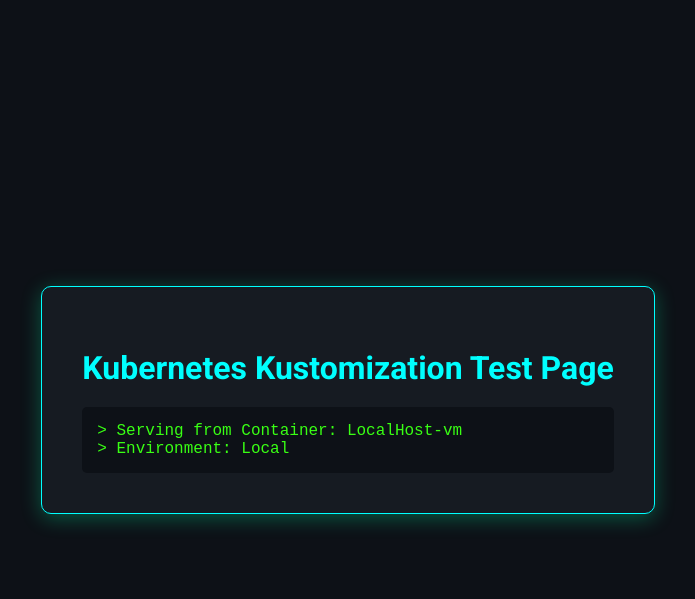
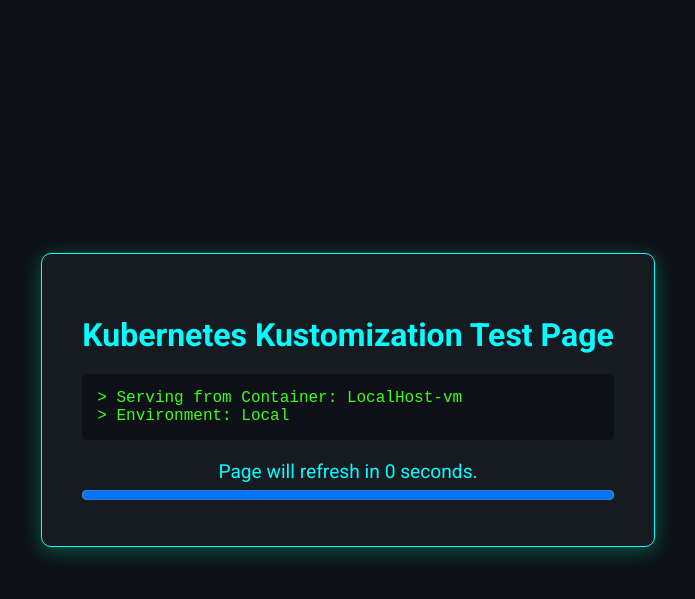
Before and after one commit to GiuffreLab/flask-app-demo, a Flask app: page / in a window 1280 px wide. Shown: the top 599 px of the page, without its empty margins (292-987 px from the left). Run offline with Flask 3, Linux system fonts and the light colour scheme.

Commit message:
Update index-1.html
Added auto refresh/progress bar

```diff
--- a/templates/index-1.html
+++ b/templates/index-1.html
@@ -1,10 +1,13 @@
 <!doctype html>
 <html lang="en">
   <head>
+    <!-- Existing meta tags -->
     <meta charset="utf-8">
     <meta name="viewport" content="width=device-width, initial-scale=1, shrink-to-fit=no">
     <title>Kubernetes Kustomization Test Page</title>
+    <!-- Existing styles and fonts -->
     <link href="https://fonts.googleapis.com/css2?family=Roboto:wght@400;700&display=swap" rel="stylesheet">
+    <!-- Your existing CSS styles -->
     <style>
       body {
         font-family: 'Roboto', sans-serif;
@@ -37,6 +40,15 @@
         text-align: left;
         font-size: 1em;
       }
+      .countdown {
+        margin-top: 20px;
+        font-size: 1.2em;
+        color: #0ff;
+      }
+      progress {
+        width: 100%;
+        height: 20px;
+      }
     </style>
   </head>
   <body>
@@ -46,6 +58,23 @@
         > Serving from Container: {{ container_hostname }}<br>
         > Environment: {{ environment }}<br>
       </div>
+      <div class="countdown">
+        Page will refresh in <span id="countdown">3</span> seconds.
+        <progress id="progressBar" value="0" max="3"></progress>
+      </div>
     </div>
+    <!-- Auto-refresh script with countdown and progress bar -->
+    <script>
+      var timeleft = 3;
+      var downloadTimer = setInterval(function(){
+        document.getElementById("countdown").textContent = timeleft;
+        document.getElementById("progressBar").value = 3 - timeleft;
+        if(timeleft <= 0){
+          clearInterval(downloadTimer);
+          window.location.reload(true);
+        }
+        timeleft -= 1;
+      }, 1000);
+    </script>
   </body>
 </html>
```
